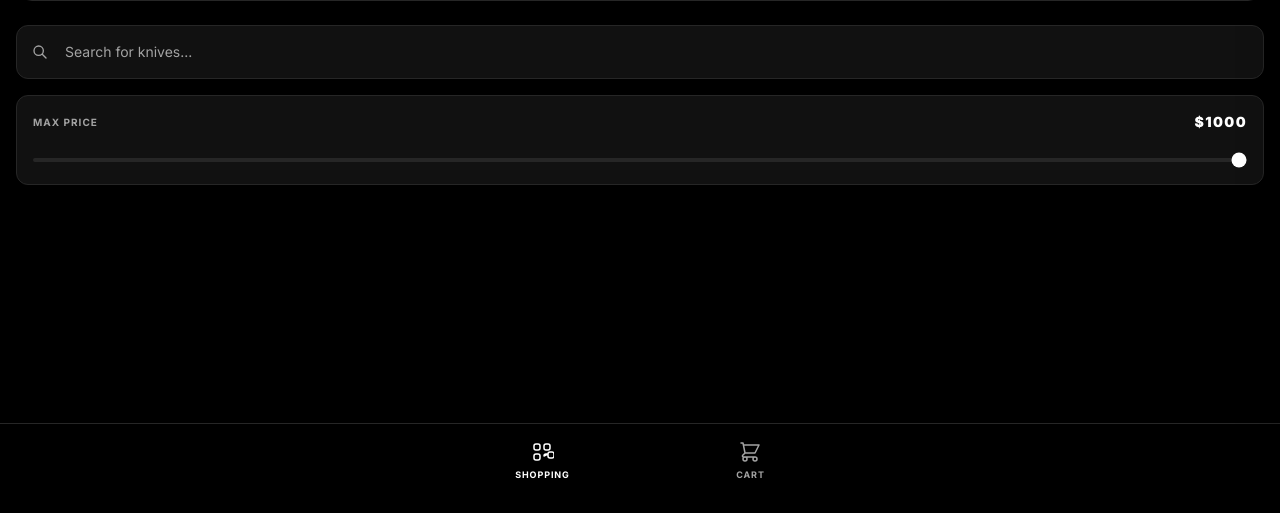
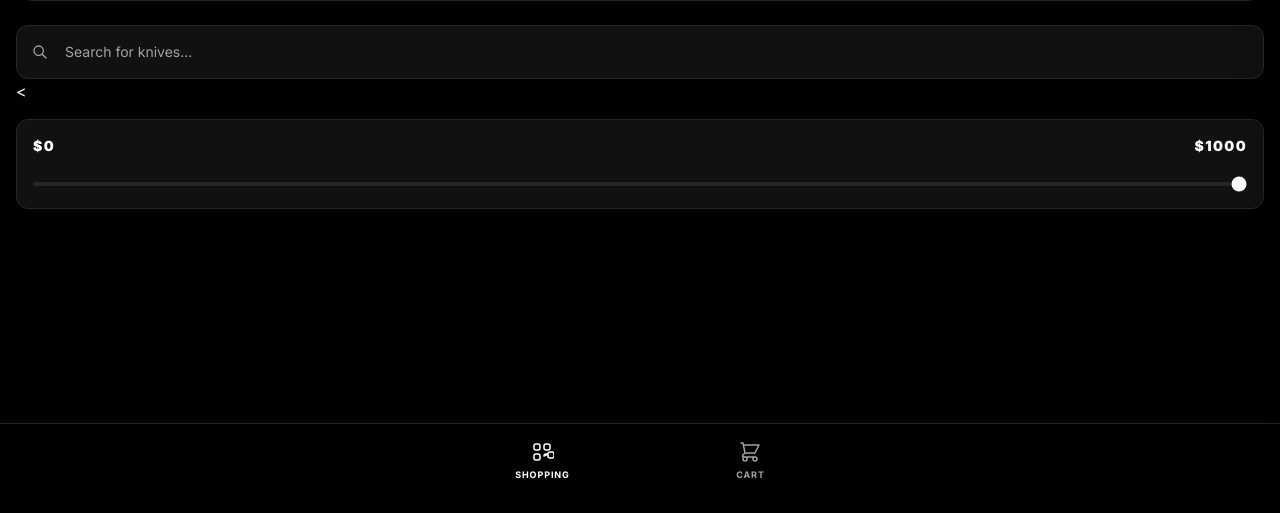
Before and after one commit to CheaVireak04/BRICK-STORE, a plain HTML site: page index.html in a window 1280 px wide. Shown: the part 287-800 px from the top of the page. Drawn offline with nearby package versions, Linux system fonts and the light colour scheme; a script that the page names is missing.

Commit message:
index.html

```diff
--- a/index.html
+++ b/index.html
@@ -101,9 +101,9 @@
                     <input type="text" id="searchInput" oninput="app.handleSearch(event)" placeholder="Search for knives..." class="w-full bg-premiumCard border border-premiumBorder text-premiumWhite text-sm rounded-xl py-4 pl-12 pr-4 focus:outline-none focus:border-premiumGray placeholder-premiumGray">
                 </div>
 
-                <div class="bg-premiumCard border border-premiumBorder rounded-xl p-4">
+                <<div class="bg-premiumCard border border-premiumBorder rounded-xl p-4">
                     <div class="flex justify-between items-center mb-3">
-                        <label class="text-[10px] font-bold uppercase tracking-widest text-premiumGray">Max Price</label>
+                        <label class="text-sm font-black text-premiumWhite tracking-widest">$0</label>
                         <span id="priceValue" class="text-sm font-black text-premiumWhite tracking-widest">$1000</span>
                     </div>
                     <input type="range" id="priceRange" min="0" max="1000" value="1000" oninput="app.handlePriceFilter(event)" class="w-full accent-premiumWhite bg-premiumBorder rounded-lg appearance-none h-1 cursor-pointer">
```
